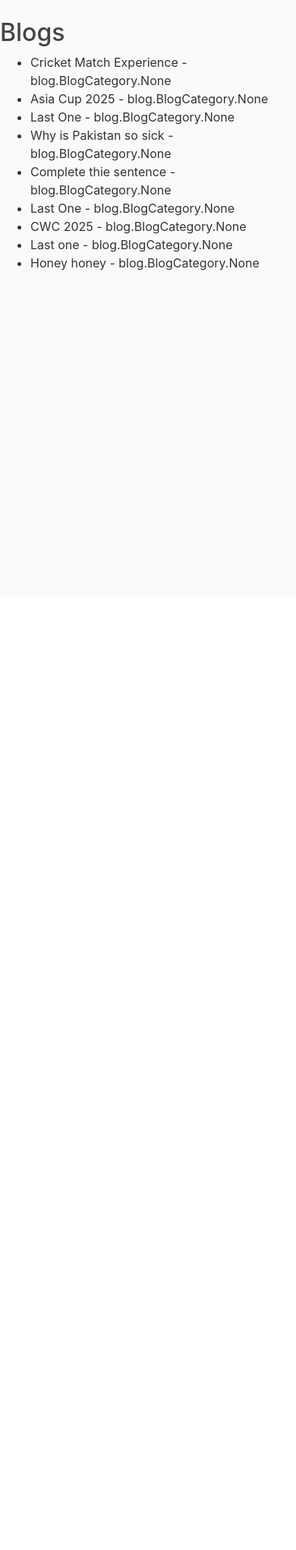
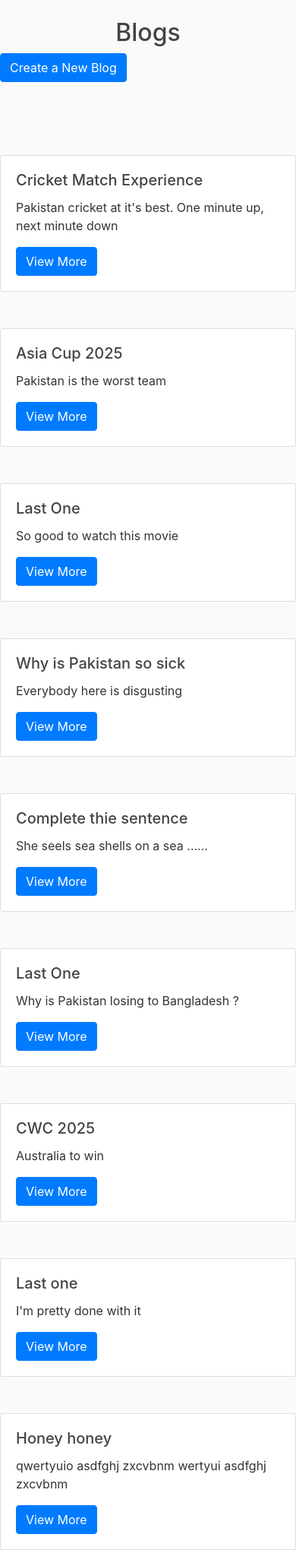
Before and after one commit to naqviali505/Django, a Django app: page /home in a window 390 px wide. Shown: the part 56-2096 px from the top of the page at 76% size. Before the commit the page ends 412 px from the top, so only its background shows below. Run offline with Django 5.2, Linux system fonts and the light colour scheme; a user stored in the database is signed in; data comes from the database, SQL or seed files in the repository; both versions use the stored data as it was after the commit; parts of the project's set-up code (start-up, migrations or seed data) failed here and were passed over.

```diff
--- a/djangotutorial/blog/models.py
+++ b/djangotutorial/blog/models.py
@@ -6,6 +6,7 @@ from django.db import models
 class Comment(models.Model):
     user = models.ForeignKey(User, on_delete=models.CASCADE,null=True)
     content = models.TextField()
+    reply = models.ForeignKey('self', on_delete=models.CASCADE,null=True)
 
     def __str__(self):
         return self.content
@@ -24,6 +25,8 @@ class Blog(models.Model):
     user = models.ForeignKey(User, on_delete=models.CASCADE)
     categories = models.ManyToManyField(BlogCategory)
     comments = models.ManyToManyField(Comment,blank=True)
+    created_at = models.DateTimeField(auto_now_add=True)
+
 
     def __str__(self):
         return self.title
@@ -31,7 +34,7 @@ class Blog(models.Model):
 class BlogForm(forms.ModelForm):
     class Meta:
         model = Blog
-        fields = ['title','content','user','categories', 'comments']
+        fields = ['title','content','categories']
 
 
 class BlogCategoryForm(forms.ModelForm):
--- a/djangotutorial/blog/templates/blog/home_page.html
+++ b/djangotutorial/blog/templates/blog/home_page.html
@@ -3,21 +3,40 @@
 <html lang="en">
 <head>
     <meta charset="UTF-8">
-    <title>Login</title>
+    <title>Blogs</title>
     <link rel="stylesheet" href="https://cdn.jsdelivr.net/npm/bootstrap@4.0.0/dist/css/bootstrap.min.css"
           integrity="sha384-Gn5384xqQ1aoWXA+058RXPxPg6fy4IWvTNh0E263XmFcJlSAwiGgFAW/dAiS6JXm" crossorigin="anonymous">
     <link rel="stylesheet" type="text/css" href="{% static 'blog/main.css' %}">
 </head>
 <body>
 {% include "blog/navbar.html" %}
-<h2>Blogs</h2>
-<ul>
+
+<div class="d-flex justify-content-center">
+    <h2>Blogs</h2>
+</div>
+<div class="row mb-5">
+  <div class="col-md-4 offset-md-8">
+    <a href="/create-blog" class="btn btn-primary">Create a New Blog</a>
+  </div>
+</div>
+
+
 {% for blog in blogs %}
-    <li>{{ blog.title }} - {{ blog.categories }}</li>
-{% empty %}
-    <li>No blogs yet.</li>
+<br><br>
+
+<div class="d-flex justify-content-center">
+    <div class="card" style="width: 50rem;">
+        <div class="card-body">
+            <h5 class="card-title">{{ blog.title }}</h5>
+            <p class="card-text">
+                {{ blog.content }}
+            </p>
+            <a href="blog/{{blog.id}}" class="btn btn-primary">View More</a>
+        </div>
+    </div>
+
+</div>
 {% endfor %}
-</ul>
 
 </body>
 </html>
--- a/djangotutorial/blog/templates/blog/navbar.html
+++ b/djangotutorial/blog/templates/blog/navbar.html
@@ -8,8 +8,7 @@
             </button>
             <div class="collapse navbar-collapse" id="navbarToggle">
                 <div class="navbar-nav mr-auto">
-                    <a class="nav-item nav-link" href="/">Home</a>
-                    <a class="nav-item nav-link" href="/about">About</a>
+                    <a class="nav-item nav-link" href="/home">Home</a>
                 </div>
 
                 <!-- Navbar Right Side -->
--- a/djangotutorial/blog/urls.py
+++ b/djangotutorial/blog/urls.py
@@ -10,6 +10,8 @@ urlpatterns = [
     redirect_authenticated_user=True), name="login"),
     path("register",views.register,name="register"),
     path("home",views.home,name="home"),
+    path("create-blog",views.create_blog,name="create-blog"),
+    path("blog/<int:pk>/",views.detailed_view),
     path("logout", auth_views.LogoutView.as_view(next_page="blog:login"), name="logout"),
 
     path("forgot-password/", auth_views.PasswordResetView.as_view(
--- a/djangotutorial/blog/views.py
+++ b/djangotutorial/blog/views.py
@@ -2,9 +2,9 @@ from django import forms
 from django.contrib.auth import login
 from django.contrib.auth.forms import UserCreationForm
 from django.contrib.auth.models import User
-from django.shortcuts import render, redirect
+from django.shortcuts import render, redirect, get_object_or_404
 from django.contrib.auth.decorators import login_required
-from .models import Blog
+from .models import Blog, BlogForm
 
 class CustomUserCreationForm(UserCreationForm):
     email = forms.EmailField(label="Email Address")
@@ -36,3 +36,22 @@ def home(request):
     """Homepage - requires login."""
     blogs =Blog.objects.all()
     return render(request, "blog/home_page.html",{"blogs":blogs})
+
+@login_required
+def detailed_view(request,pk):
+    blog = get_object_or_404(Blog, pk=pk)
+    return render(request, "blog/detailed_view.html",{"blog":blog})
+
+@login_required
+def create_blog(request):
+    if request.method == "POST":
+        form = BlogForm(request.POST)
+        if form.is_valid():
+            blog = form.save(commit=False)
+            blog.user = request.user
+            blog.save()
+            return redirect("blog:home")
+    else:
+        form = BlogForm()
+
+    return render(request, "blog/create_blog.html", {"form": form})
```
Also changed, not shown: djangotutorial/blog/templates/blog/create_blog.html (added, +25 -0 lines), djangotutorial/blog/templates/blog/detailed_view.html (added, +38 -0 lines), djangotutorial/blog/migrations/0009_blog_created_at.py (added), djangotutorial/blog/migrations/0010_comment_reply.py (added), djangotutorial/db.sqlite3.
